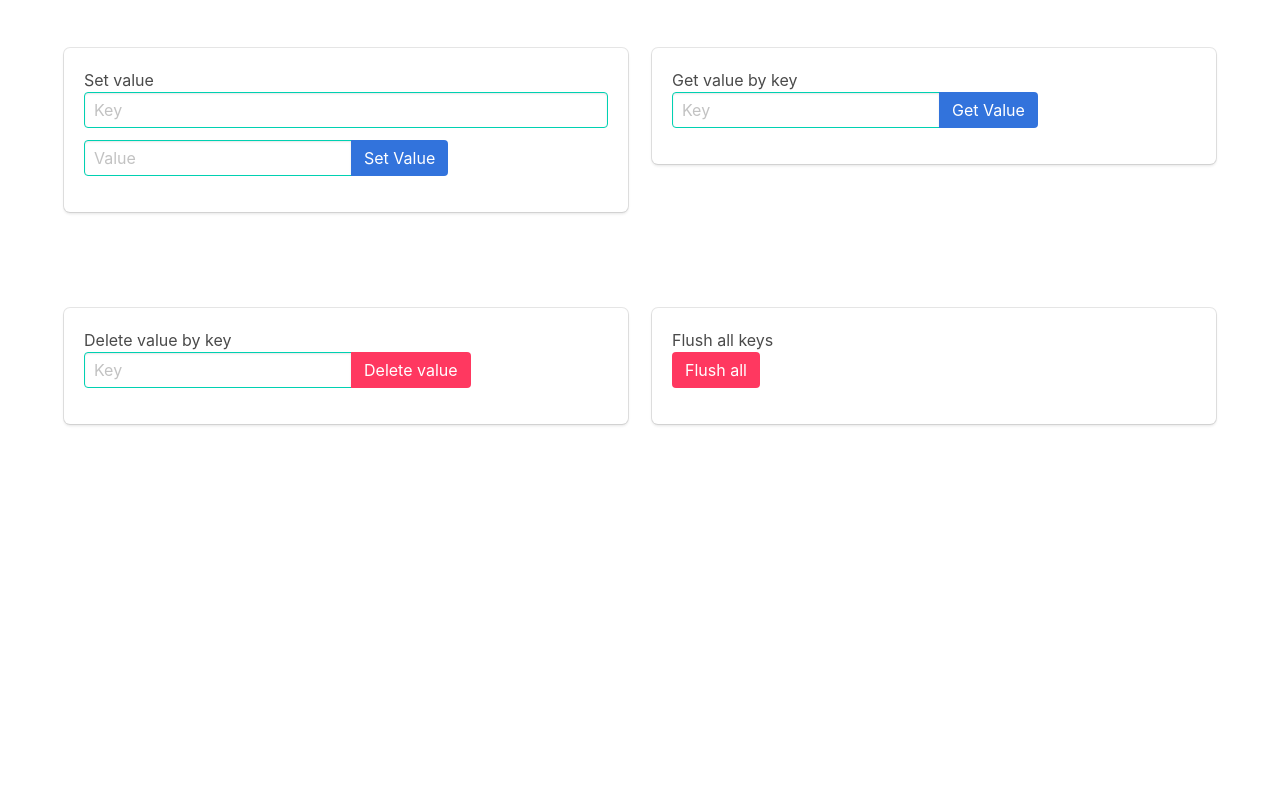
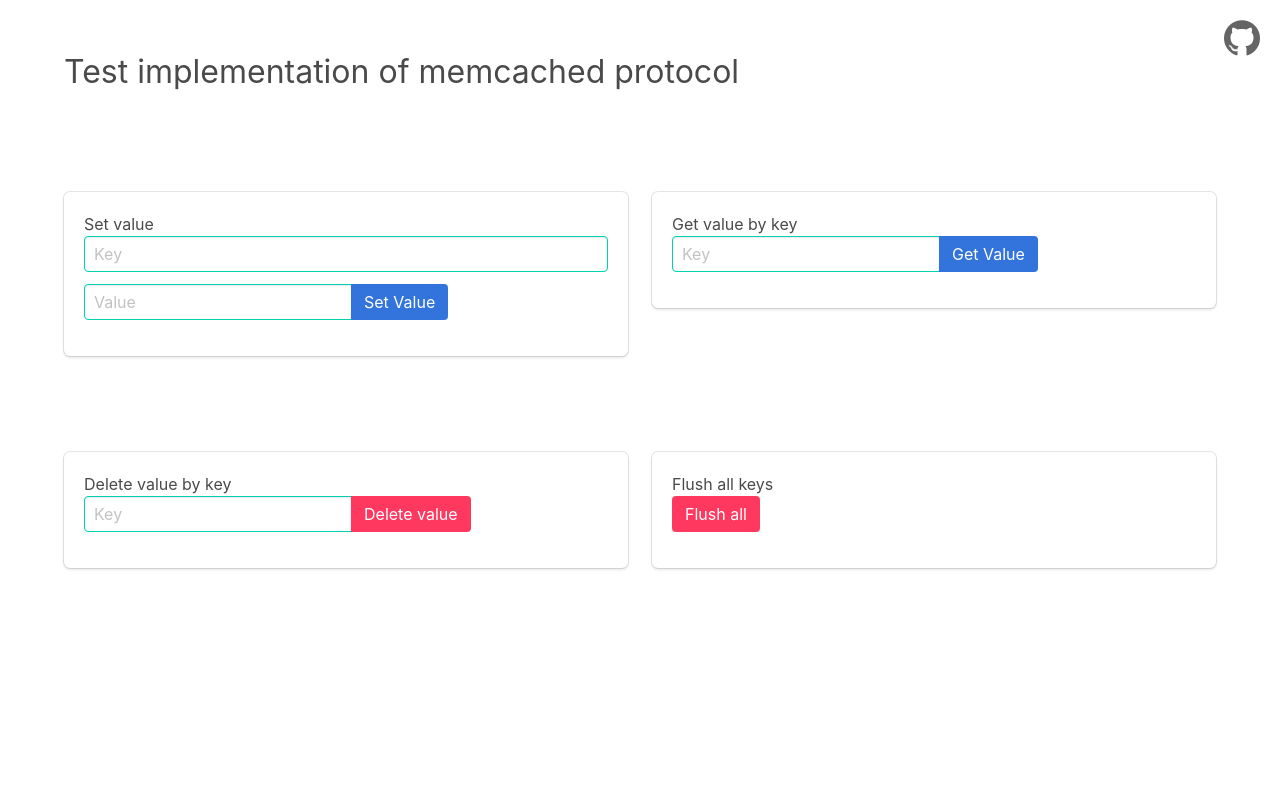
Before and after one commit to porcelanosa/memed, a PHP site: page / in a window 1280 px wide. Run offline with PHP 8.4, Linux system fonts and the light colour scheme; data that the repository does not hold is empty.

Commit message:
Fix frontend and readme

```diff
--- a/index.php
+++ b/index.php
@@ -11,9 +11,18 @@ $mem = new Memed\Memed();
           content="width=device-width, user-scalable=no, initial-scale=1.0, maximum-scale=1.0, minimum-scale=1.0">
     <meta http-equiv="X-UA-Compatible" content="ie=edge">
     <link rel="stylesheet" href="https://cdnjs.cloudflare.com/ajax/libs/bulma/0.7.2/css/bulma.min.css">
+    <link rel="stylesheet" href="/style.css">
+    <link rel="icon" type="image/png" sizes="16x16" href="/favicon-16x16.png">
+    <link rel="icon" type="image/png" sizes="32x32" href="/favicon-32x32.png">
     <title>Memed</title>
 </head>
 <body>
+<a href="https://github.com/porcelanosa/memed" target="_blank" class="github-link"><i class="icon github"></i></a>
+<section class="section">
+    <div class="container">
+        <h1 class="is-size-3">Test implementation of memcached protocol</h1>
+    </div>
+</section>
 <section class="section">
     <div class="container">
         <? if ($_POST['setvalue'] == 'true' && $_POST['sv-value'] != '' && $_POST['sv-key'] != ''): ?>
@@ -91,6 +100,11 @@ $mem = new Memed\Memed();
                     The value with <b><?= $_POST['del-key'] ?></b> is deleted. The value of the key that was deleted is
                     <b><?= $delvalue ?></b>
                 </div>
+            <?else:?>
+                <div class="notification is-warning">
+                    <button class="delete"></button>
+                    The value with <b><?= $_POST['del-key'] ?></b> not found
+                </div>
             <? endif; ?>
         <? endif; ?>
         <? if ($_POST['flushall'] == 'true'): ?>
--- /dev/null
+++ b/style.css
@@ -0,0 +1,18 @@
+body {
+    position: relative;
+}
+
+.github-link {
+    position: absolute;
+    top: 20px;
+    right: 20px;
+    opacity: .6;
+    transition: all .3s ease;
+}
+
+.github {
+    background: url(icon-github.png) no-repeat;
+    background-size: 36px 36px;
+    width: 36px;
+    height: 36px;
+}
```
Also changed, not shown: README.md, favicon-16x16.png (added), favicon-32x32.png (added), icon-github.png (added).
